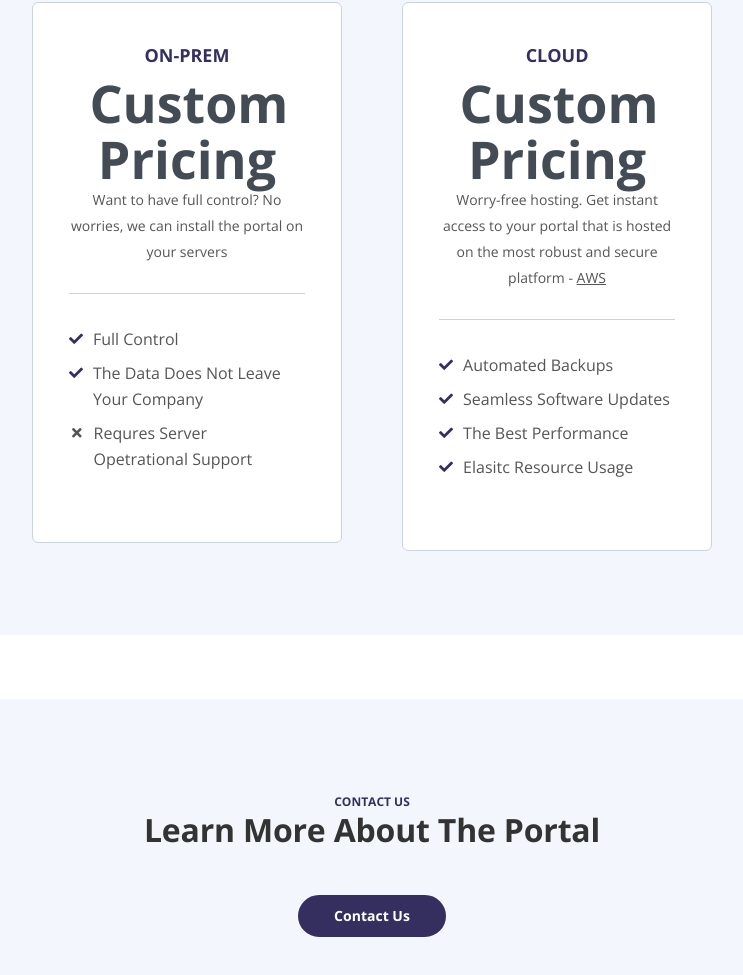
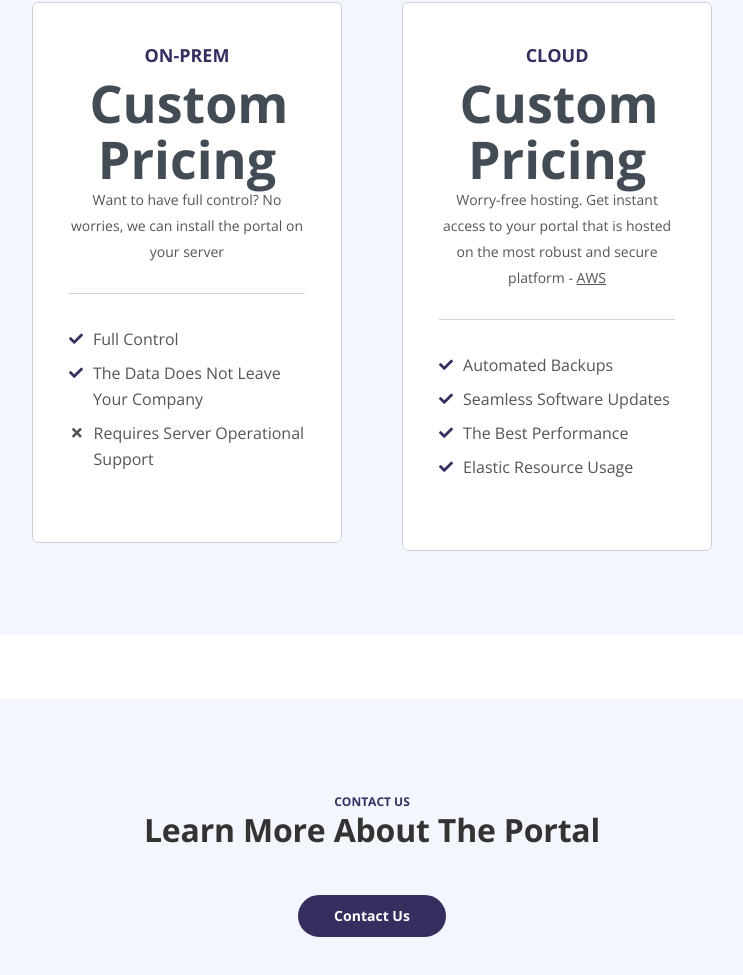
Before and after one commit to katefdsv/mokalo-site, a plain HTML site: page index.html in a window 1280 px wide. Shown: the part 4313-5288 px from the top of the page, without its empty margins (268-1011 px from the left). Drawn offline with nearby package versions, Linux system fonts and the light colour scheme; a script that the page names is missing.

Commit message:
Update index.html

```diff
--- a/index.html
+++ b/index.html
@@ -554,7 +554,7 @@
                             <div class="price"><span class="currency"></span><span class="value">Custom Pricing</span>
                             </div>
                             <div class="frequency">Want to have full control? No worries, we can install the portal on
-                                your servers</div>
+                                your server</div>
                             <div class="divider"></div>
                             <ul class="list-unstyled li-space-lg">
                                 <li class="media">
@@ -567,7 +567,7 @@
                                 </li>
                                 <li class="media">
                                     <i class="fas fa-times"></i>
-                                    <div class="media-body">Requres Server Opetrational Support</div>
+                                    <div class="media-body">Requires Server Operational Support</div>
                                 </li>
                             </ul>
                             <!-- <div class="button-wrapper">
@@ -604,7 +604,7 @@
                                 </li>
                                 <li class="media">
                                     <i class="fas fa-check"></i>
-                                    <div class="media-body">Elasitc Resource Usage</div>
+                                    <div class="media-body">Elastic Resource Usage</div>
                                 </li>
                             </ul>
                             <!-- <div class="button-wrapper">
```
